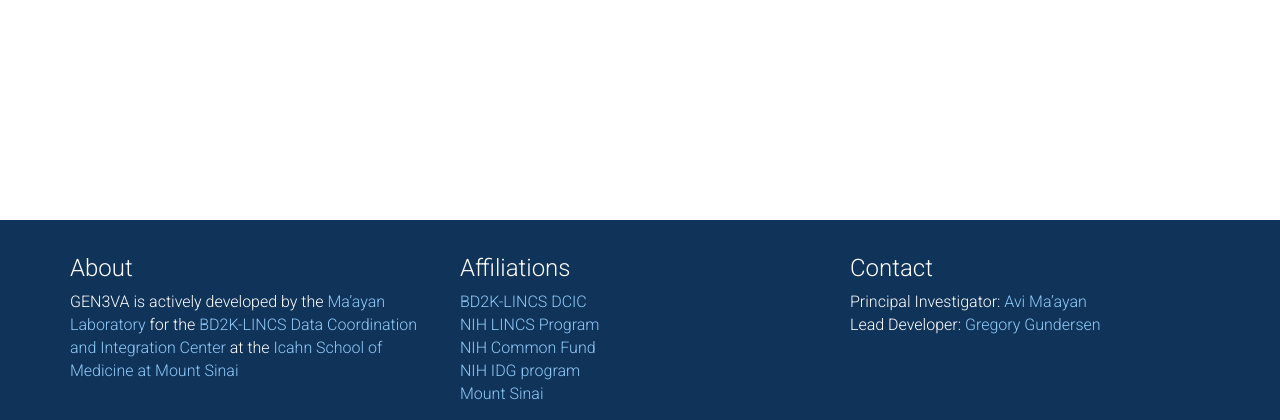
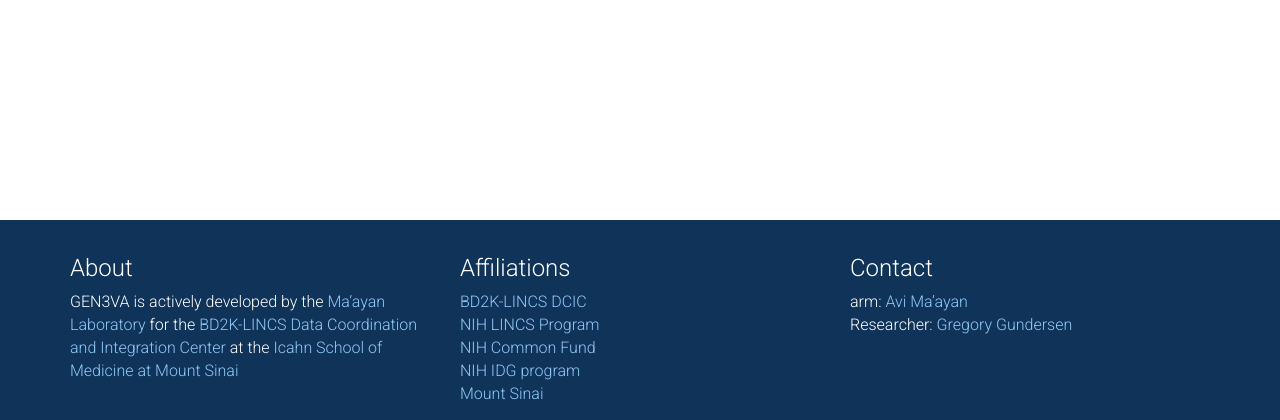
Before and after one commit to MaayanLab/gen3va, a Flask app: page /signature_search/ in a window 1280 px wide. Shown: the part 380-800 px from the top of the page. Run offline with Flask 2, Linux system fonts and the light colour scheme; parts of the project's set-up code (start-up, migrations or seed data) failed here and were passed over; some libraries are stand-ins or nearby versions.

Commit message:
Verbiage and cleanup.

```diff
--- a/gen3va/templates/index.html
+++ b/gen3va/templates/index.html
@@ -47,7 +47,6 @@
                             <div id='{{ cat.name|to_css_selector }}' class='bio-category'>
                                 <h3>{{ cat.name|capitalize }}</h3>
                                 <ul class='list list-unstyled'>
-                                %{
                                 {% for tag in cat.tags|sort(attribute='name') %}
                                     {% if (not curator_name or tag.curator.name == curator_name) and (tag.approved_report and tag.approved_report.ready) %}
                                         <li>
--- a/gen3va/templates/partial/footer.html
+++ b/gen3va/templates/partial/footer.html
@@ -29,10 +29,10 @@
                 <h3>Contact</h3>
                 <ul class='list-unstyled'>
                     <li>
-                        Principal Investigator: <a href='mailto:mailto:avi.maayan@mssm.edu'>Avi Ma’ayan</a>
+                        arm: <a href='mailto:mailto:avi.maayan@mssm.edu'>Avi Ma’ayan</a>
                     </li>
                     <li>
-                        Lead Developer: <a href='mailto:gregory.gundersen@mssm.edu'>Gregory Gundersen</a>
+                        Researcher: <a href='mailto:gregory.gundersen@mssm.edu'>Gregory Gundersen</a>
                     </li>
                 </ul>
             </div>
```
